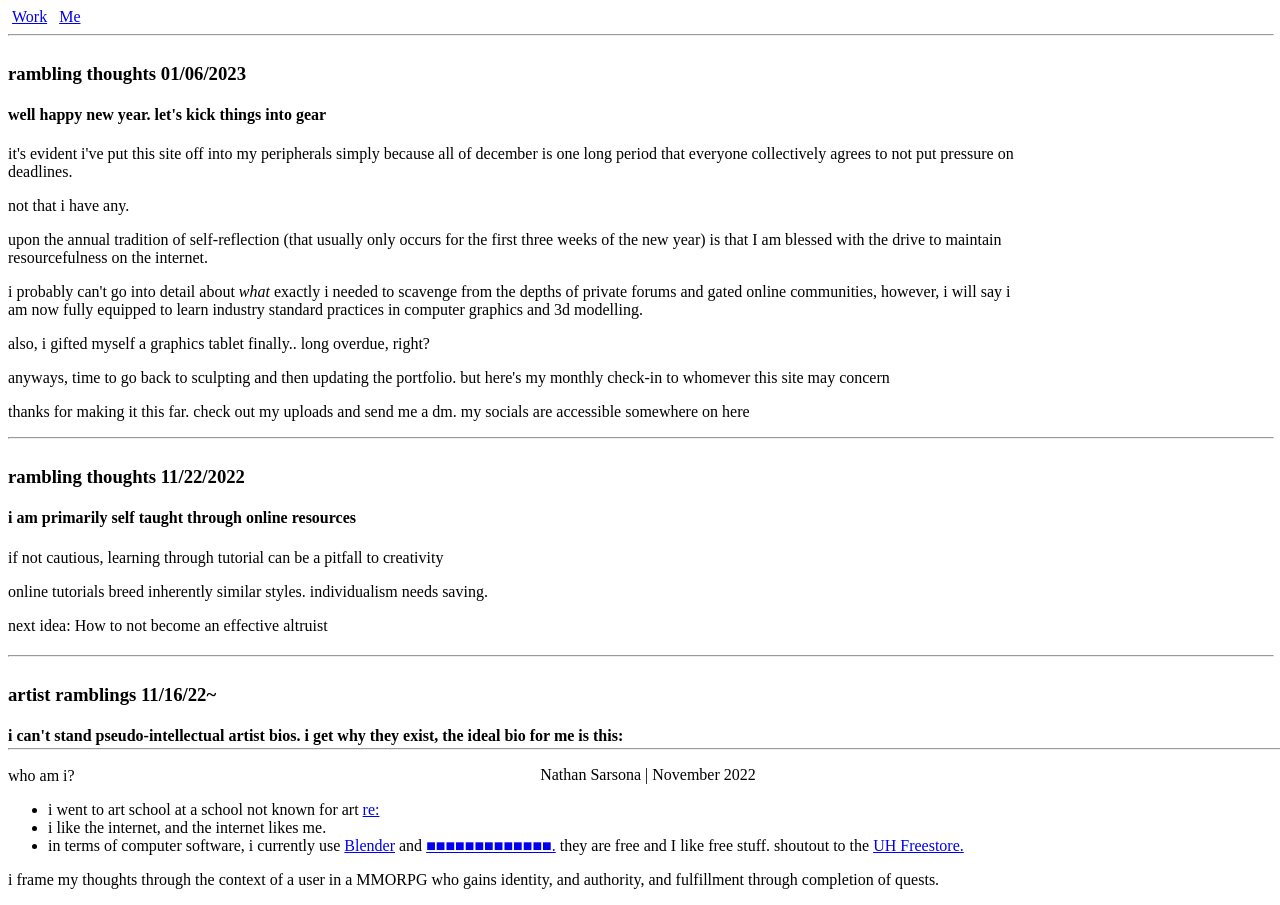
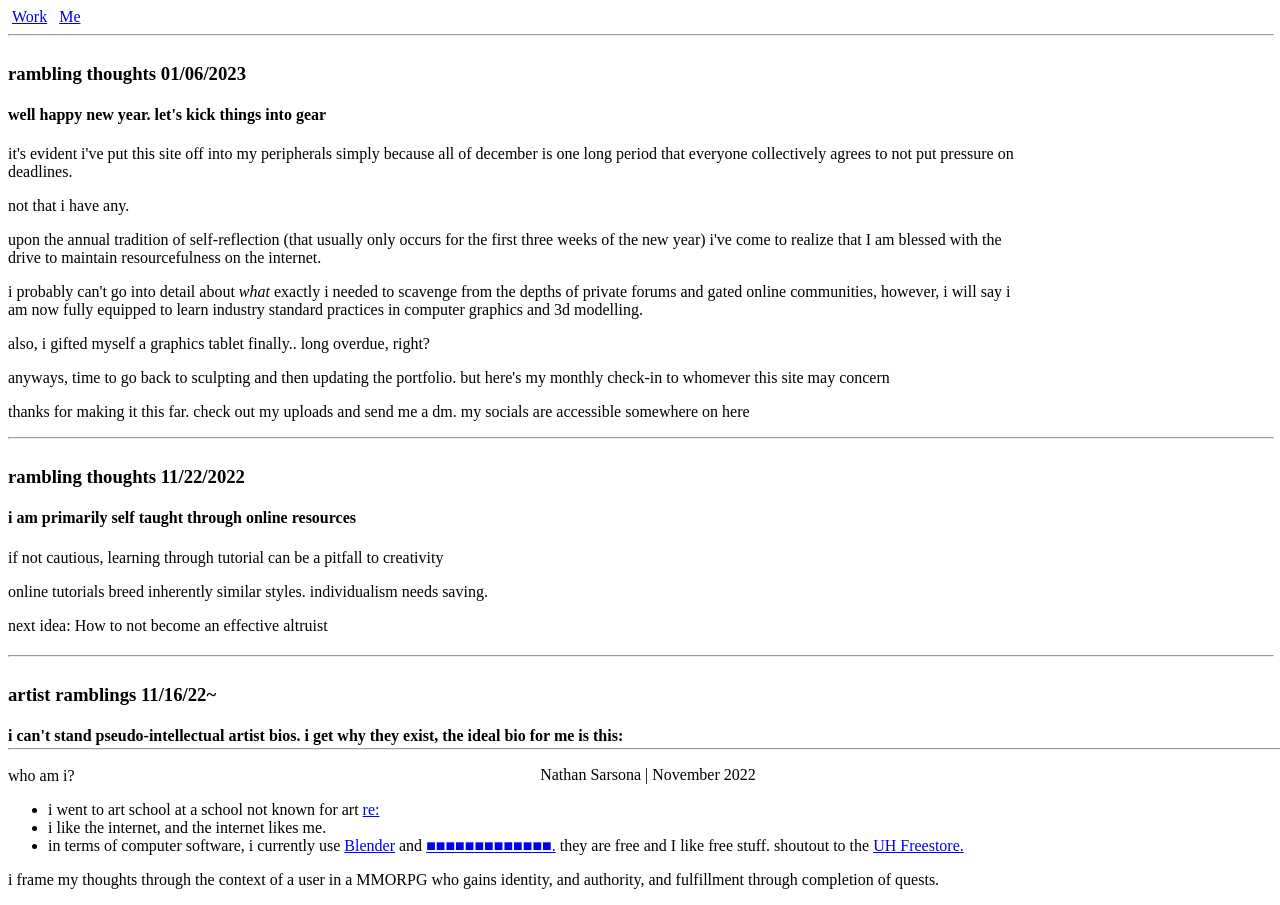
Before and after one commit to natesarsona/natesarsona.github.io, a plain HTML site: page index.html in a window 1280 px wide. Drawn offline with Linux system fonts and the light colour scheme.

Commit message:
Update index.html

```diff
--- a/index.html
+++ b/index.html
@@ -30,7 +30,7 @@
                      all of december is one long period that everyone collectively agrees to not put pressure on deadlines.</p>
                 <p>not that i have any.</p>
                 <p>upon the annual tradition of self-reflection (that usually only occurs for the first three weeks of the new year)
-                    is that I am blessed with the drive to maintain resourcefulness on the internet.</p>
+                    i've come to realize that I am blessed with the drive to maintain resourcefulness on the internet.</p>
                 <p>i probably can't go into detail about <i>what</i> exactly i needed to scavenge from the depths of private forums and gated online communities,
                     however, i will say i am now fully equipped to learn industry standard practices in computer graphics and 3d modelling.</p>
                 <p>also, i gifted myself a graphics tablet finally.. long overdue, right?</p>
```
